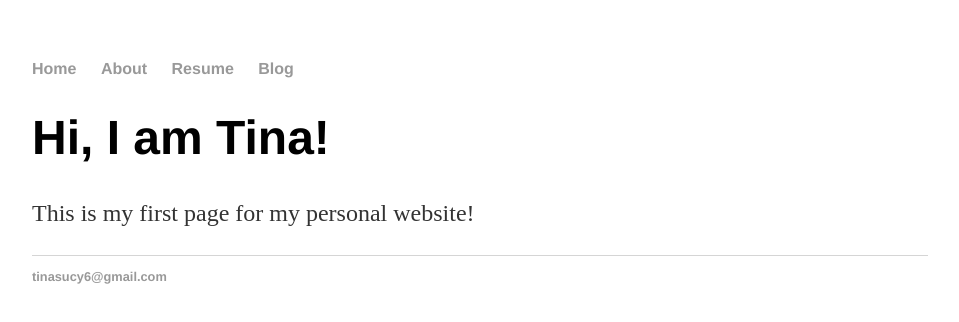
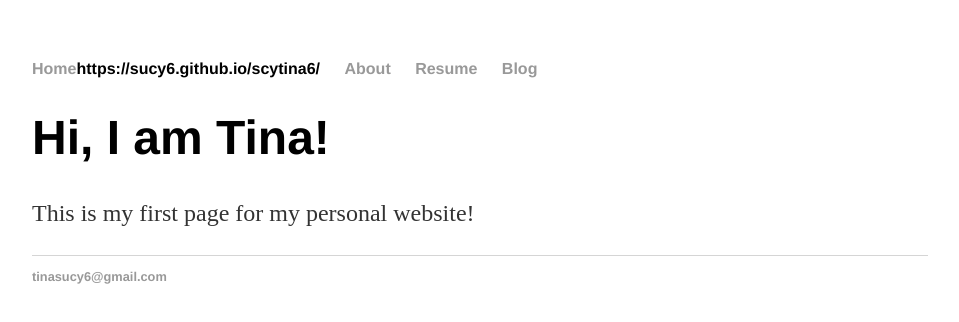
Before and after one commit to SUcy6/scytina6, a plain HTML site: page index.html in a window 1280 px wide. Shown: the whole page, without its empty margins (160-1119 px from the left). Drawn offline with Linux system fonts and the light colour scheme.

Commit message:
Update index.html

```diff
--- a/index.html
+++ b/index.html
@@ -7,7 +7,7 @@
  <body>
    <nav>
      <ul>
-       <li><a href=”/”>Home</a></li>
+       <li><a href=”/”>Home</a>https://sucy6.github.io/scytina6/</li>
        <li><a href=”/about”>About</a></li>
        <li><a href=”/resume”>Resume</a></li>
        <li><a href=”/blog”>Blog</a></li>
```
